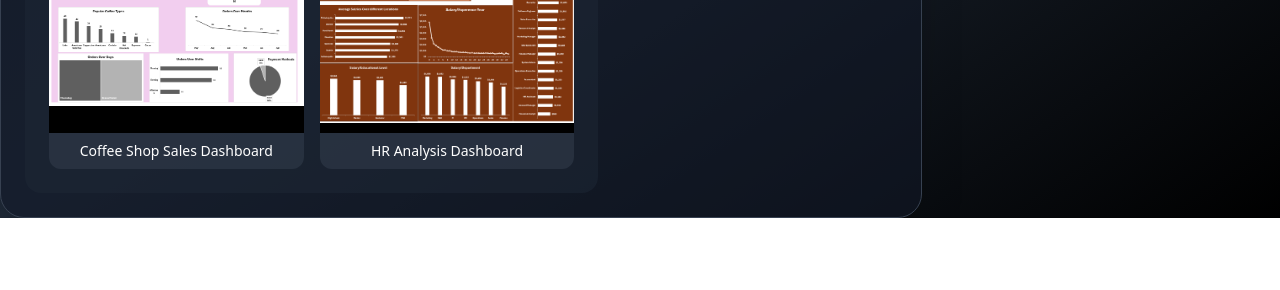
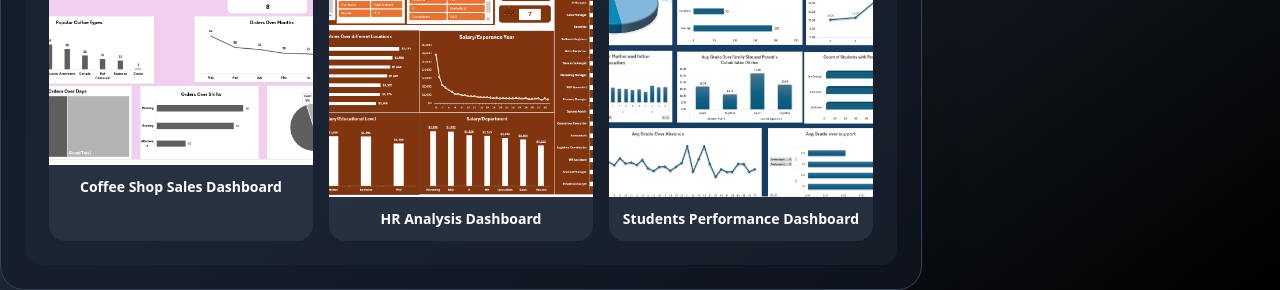
Before and after one commit to horiaahmed/My_Portfolio, a plain HTML site: page docs/index.html in a window 1280 px wide. Shown: the part 644-934 px from the top of the page. Before the commit the page ends 862 px from the top, so only its background shows below. Drawn offline with nearby package versions, Linux system fonts and the light colour scheme.

Commit message:
add another project

```diff
--- a/docs/index.html
+++ b/docs/index.html
@@ -75,30 +75,38 @@
     </div>
 
     <!-- Projects -->
-    <div class="col-span-2 bg-gray-800/50 rounded-2xl p-6 flex flex-col justify-center order-4">
+    <div class="col-span-3 bg-gray-800/50 rounded-2xl p-6 flex flex-col justify-center order-4">
       <h2 class="text-2xl font-semibold mb-4">Projects</h2>
-      <div class="grid grid-cols-1 sm:grid-cols-2 gap-4">
+      <div class="grid grid-cols-1 sm:grid-cols-3 gap-4">
 
         <!-- Project 1 -->
-        <div class="bg-gray-700/50 rounded-xl overflow-hidden cursor-pointer group"
+         <div class="bg-gray-700/50 rounded-2xl overflow-hidden cursor-pointer group hover:shadow-2xl transition"
          onclick="openModal('2025-09-19.png', 'Coffee Shop Sales Dashboard', 'Dashboard built with Excel & Power Query', 'https://github.com/horiaahmed/Coffoe-Shop-Sales')">
-          <div class="w-full h-56 flex items-center justify-center bg-black">
-            <img src="2025-09-19.png" class="w-full h-full object-contain group-hover:scale-105 transition duration-300">
-          </div>
-          <div class="p-2 text-center text-sm font-medium">Coffee Shop Sales Dashboard</div>
+      <img src="2025-09-19.png" class="w-full h-64 object-cover group-hover:scale-105 transition duration-500">
+      <div class="p-3 text-center text-sm font-semibold text-white">Coffee Shop Sales Dashboard</div>
     </div>
 
     <!-- Project 2 -->
-        <div class="bg-gray-700/50 rounded-xl overflow-hidden cursor-pointer group"
+    <div class="bg-gray-700/50 rounded-2xl overflow-hidden cursor-pointer group hover:shadow-2xl transition"
          onclick="openModal('2025-09-22 (1).png', 'HR Analysis Dashboard', 'Salary analysis dashboard with Excel & Power Query', 'https://github.com/horiaahmed/Hr-analysis-Based-on-Salary')">
-          <div class="w-full h-56 flex items-center justify-center bg-black">
-            <img src="2025-09-22 (1).png" class="w-full h-full object-contain group-hover:scale-105 transition duration-300">
+      <img src="2025-09-22 (1).png" class="w-full h-72 object-cover group-hover:scale-105 transition duration-500">
+      <div class="p-3 text-center text-sm font-semibold text-white">HR Analysis Dashboard</div>
     </div>
-          <div class="p-2 text-center text-sm font-medium">HR Analysis Dashboard</div>
+
+    <!-- Project 3 -->
+    <div class="bg-gray-700/50 rounded-2xl overflow-hidden cursor-pointer group hover:shadow-2xl transition"
+         onclick="openModal('2025-10-09 (2).png', 'Students Performance Dashboard', 'Students Performance analysis dashboard with Excel & Power Query', 'https://github.com/horiaahmed/Students-Performance-Analysis')">
+      <img src="2025-10-08.png" class="w-full h-72 object-cover group-hover:scale-105 transition duration-500">
+      <div class="p-3 text-center text-sm font-semibold text-white">Students Performance Dashboard</div>
     </div>
       </div>
       </div>
     </div>
+  </div>
+    </div>
+
+  </div>
+
 
   <!-- Contact -->
   <section id="contact" class="py-12">
```
Also changed, not shown: docs/2025-10-08.png (added), docs/2025-10-09 (2).png (added). Lines whose indentation alone changed are shown as unchanged.
